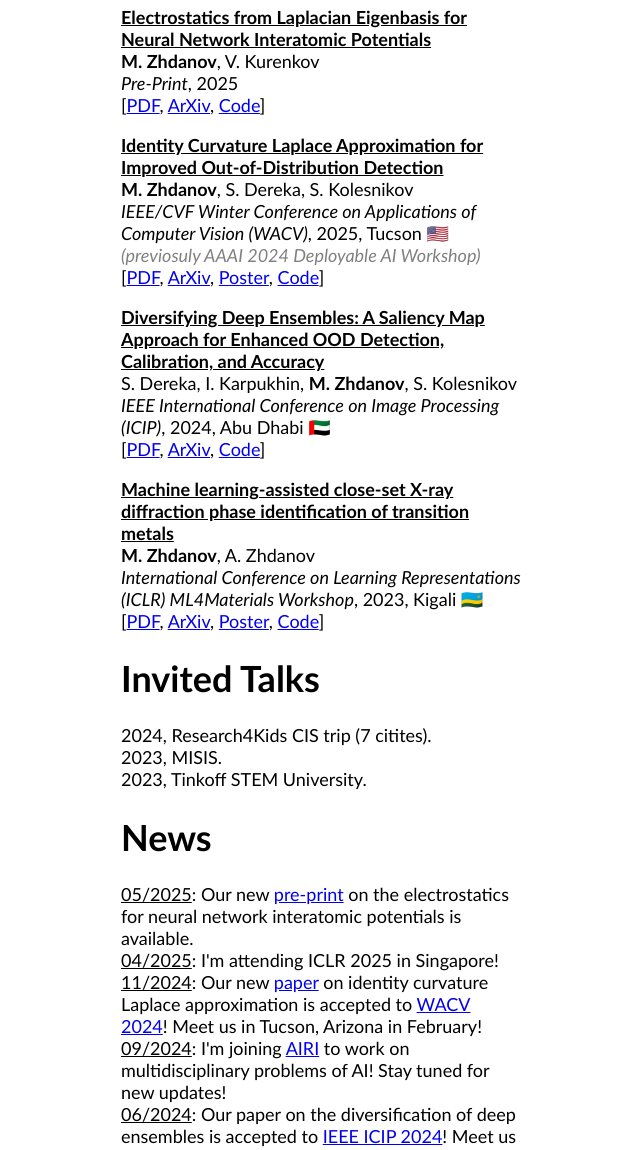
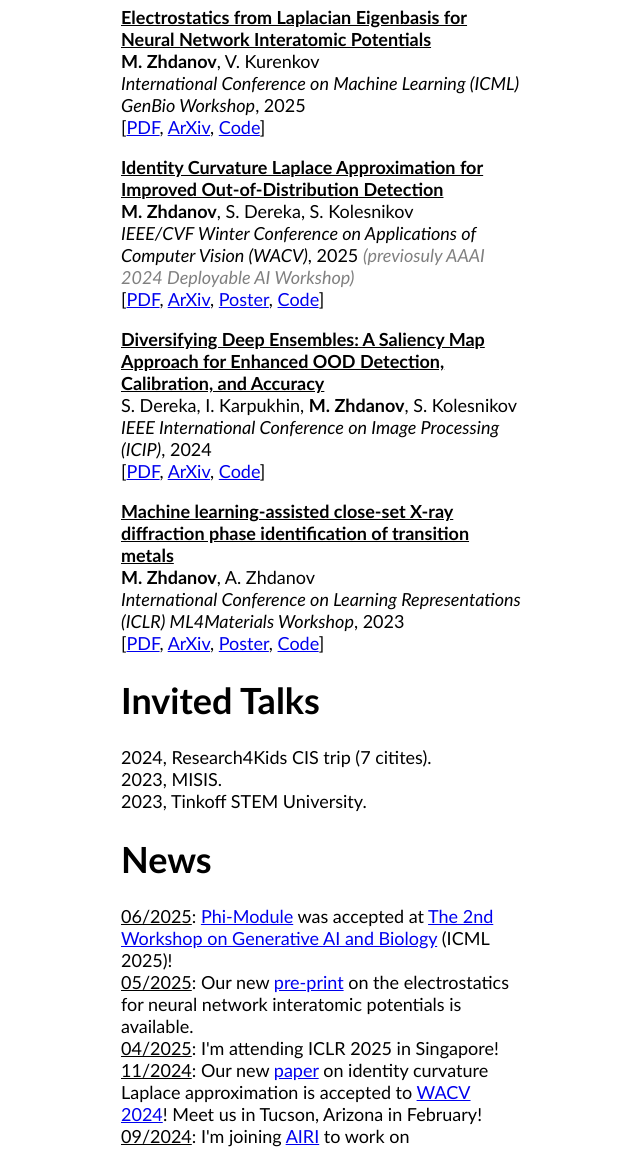
Before and after one commit to maxnygma/maxnygma.github.io, a plain HTML site: page index.html in a window 1280 px wide. Shown: the part 940-2090 px from the top of the page, without its empty margins (79-719 px from the left). Drawn offline with Linux system fonts and the light colour scheme.

Commit message:
Add new info

```diff
--- a/index.html
+++ b/index.html
@@ -68,7 +68,7 @@
                             <b>Electrostatics from Laplacian Eigenbasis for Neural Network Interatomic Potentials</b>
                         </a> <br>
                         <b>M. Zhdanov</b>, V. Kurenkov <br>
-                        <i>Pre-Print</i>, 2025 <br>
+                        <i>International Conference on Machine Learning (ICML) GenBio Workshop</i>, 2025 <br>
                         [<a href="https://arxiv.org/pdf/2505.14606">PDF</a>, <a href="https://arxiv.org/abs/2505.14606">ArXiv</a>,
                         <a href="https://github.com/dunnolab/phi-module">Code</a>]
                     </p>
@@ -77,7 +77,7 @@
                             <b>Identity Curvature Laplace Approximation for Improved Out-of-Distribution Detection</b>
                         </a> <br>
                         <b>M. Zhdanov</b>, S. Dereka, S. Kolesnikov <br>
-                        <i>IEEE/CVF Winter Conference on Applications of Computer Vision (WACV)</i>, 2025, Tucson 🇺🇸 <i style="color:grey">(previosuly AAAI 2024 Deployable AI Workshop)</i> <br>
+                        <i>IEEE/CVF Winter Conference on Applications of Computer Vision (WACV)</i>, 2025 <i style="color:grey">(previosuly AAAI 2024 Deployable AI Workshop)</i> <br>
                         [<a href="https://arxiv.org/pdf/2312.10464.pdf">PDF</a>, <a href="https://arxiv.org/abs/2312.10464">ArXiv</a>, <a href="media/laplace-poster.pdf">Poster</a>,
                         <a href="https://github.com/maxnygma/icla">Code</a>]
                     </p>
@@ -86,7 +86,7 @@
                             <b>Diversifying Deep Ensembles: A Saliency Map Approach for Enhanced OOD Detection, Calibration, and Accuracy</b>
                         </a> <br>
                         S. Dereka, I. Karpukhin, <b>M. Zhdanov</b>, S. Kolesnikov <br>
-                        <i>IEEE International Conference on Image Processing (ICIP)</i>, 2024, Abu Dhabi 🇦🇪 <br>
+                        <i>IEEE International Conference on Image Processing (ICIP)</i>, 2024<br>
                         [<a href="https://arxiv.org/pdf/2305.11616v4">PDF</a>, <a href="https://arxiv.org/abs/2305.11616">ArXiv</a>,
                         <a href="https://github.com/corl-team/sdde">Code</a>]
                     </p>
@@ -95,7 +95,7 @@
                             <b>Machine learning-assisted close-set X-ray diffraction phase identification of transition metals</b>
                         </a> <br>
                         <b>M. Zhdanov</b>, A. Zhdanov <br>
-                        <i>International Conference on Learning Representations (ICLR) ML4Materials Workshop</i>, 2023, Kigali 🇷🇼 <br>
+                        <i>International Conference on Learning Representations (ICLR) ML4Materials Workshop</i>, 2023<br>
                         [<a href="https://arxiv.org/pdf/2305.15410.pdf">PDF</a>, <a href="https://arxiv.org/abs/2305.15410">ArXiv</a>,
                         <a href="media/ml4material-poster.jpeg">Poster</a>, <a href="https://github.com/maxnygma/NeuralXRD">Code</a>]
                     </p>
@@ -109,6 +109,7 @@
 
                     <h1>News</h1>
                     <p>
+                        <u>06/2025</u>: <a href="https://arxiv.org/pdf/2505.14606">Phi-Module</a> was accepted at <a href="https://genbio-workshop.github.io/2025/">The 2nd Workshop on Generative AI and Biology</a> (ICML 2025)! <br>
                         <u>05/2025</u>: Our new <a href="https://arxiv.org/pdf/2505.14606">pre-print</a> on the electrostatics for neural network interatomic potentials is available. <br>
                         <u>04/2025</u>: I'm attending ICLR 2025 in Singapore! <br>
                         <u>11/2024</u>: Our new <a href="https://arxiv.org/abs/2312.10464.pdf">paper</a> on identity curvature Laplace approximation is accepted to <a href="https://wacv2025.thecvf.com/"> WACV 2024</a>!
@@ -128,9 +129,10 @@
                         <u>03/2023</u>: Our paper on machine learning for X-Ray diffraction is accepted to ICLR 2023
                             <a href="https://www.ml4materials.com">ML4Materials</a> workshop. <br>
                         <u>01/2023</u>: I'm starting my research internship at Tinkoff AI Lab. <br>
+                        <u>09/2022</u>: I'm starting my undegraduate studies at MISIS university! <br>
                     </p>
 
-                    Last updated: 05/2025
+                    Last updated: 06/2025
                 </div>
 
                 <div class="image">
```
